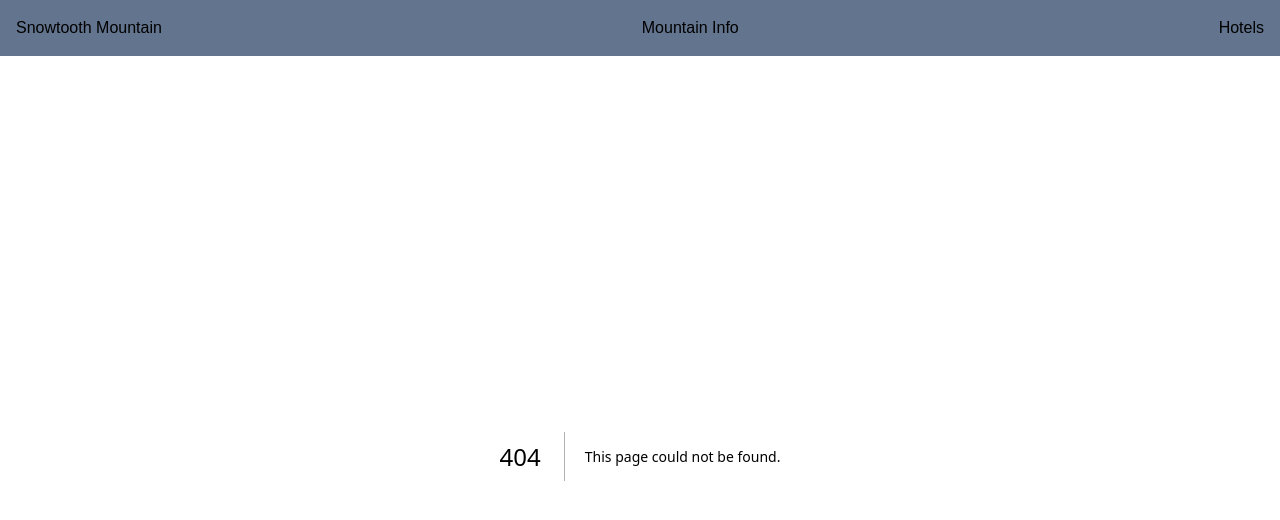
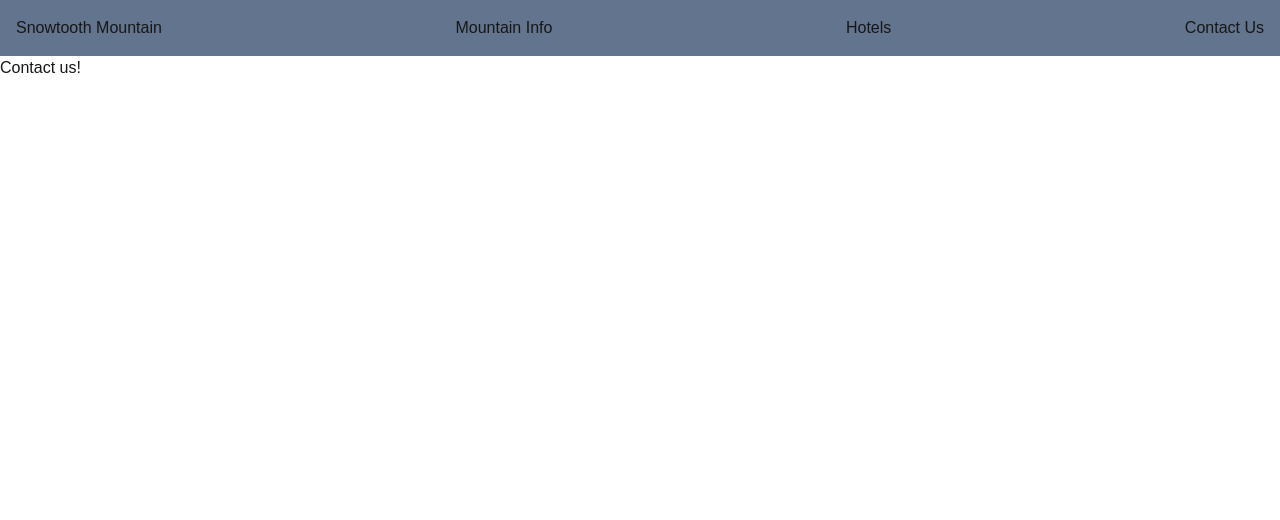
Before and after one commit to theunknownkz/React-Project, a Next.js app in the folder react-project/next-react-project/: page /contact in a window 1280 px wide. Before the commit this address had no page. Shown: the top 520 px of the page. Built offline with nearby package versions, Linux system fonts and the light colour scheme.

Commit message:
Added a new route

```diff
--- /dev/null
+++ b/react-project/next-react-project/src/app/contact/page.js
@@ -0,0 +1,7 @@
+export default function Page() {
+    return (
+        <main>
+            <h1>Contact us!</h1>
+        </main>
+    )
+}
--- a/react-project/next-react-project/src/app/layout.js
+++ b/react-project/next-react-project/src/app/layout.js
@@ -19,8 +19,8 @@ export const metadata = {
 
 function Header() {
   return (
-    <header class="bg-slate-500 py-4">
-      <div class="container mx-auto px-4">
+    <header className="bg-slate-500 py-4">
+      <div className="container mx-auto px-4">
         <nav className="flex items-center justify-between">
           <div className="flex items-center">
             <Link href="/">Snowtooth Mountain</Link>
@@ -30,6 +30,9 @@ function Header() {
           </div>
           <div>
             <Link href="/hotels">Hotels</Link>
+          </div>
+          <div>
+            <Link href="/contact">Contact Us</Link>
           </div>
         </nav>
       </div>
```
